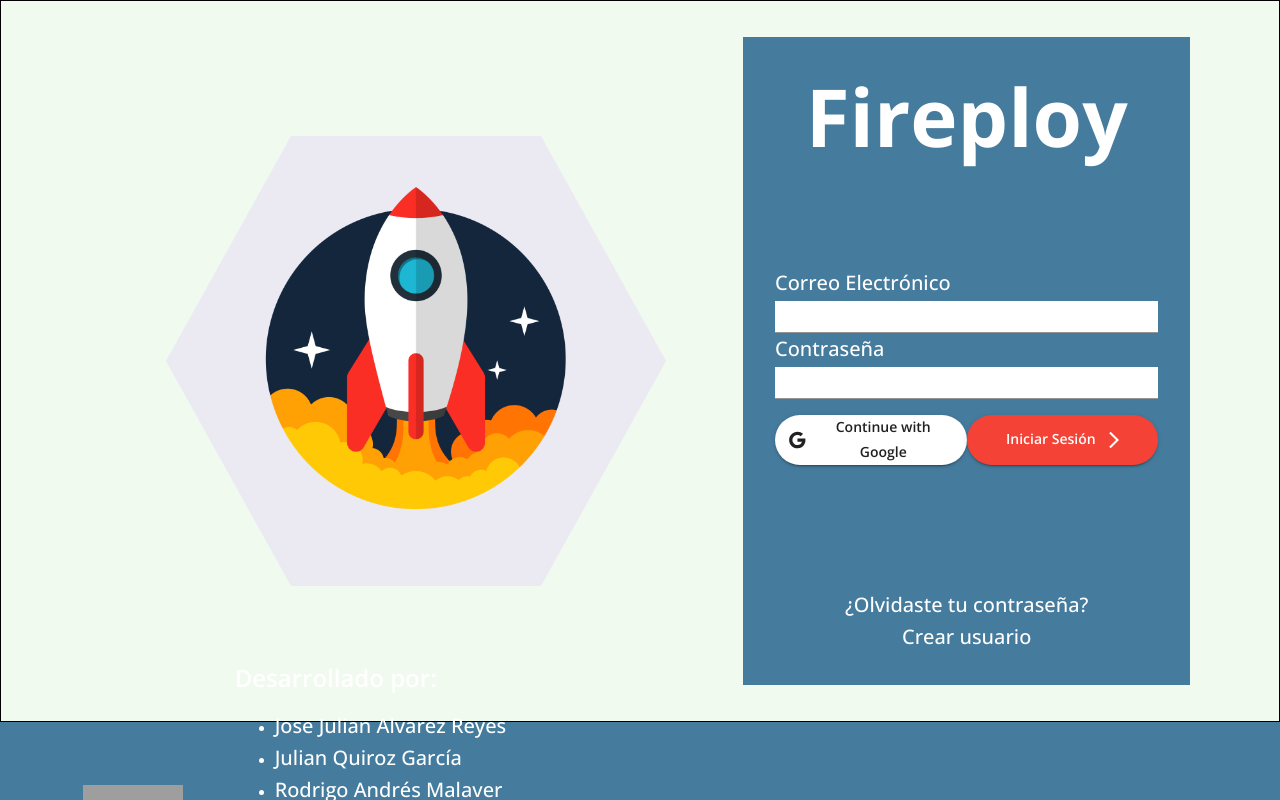
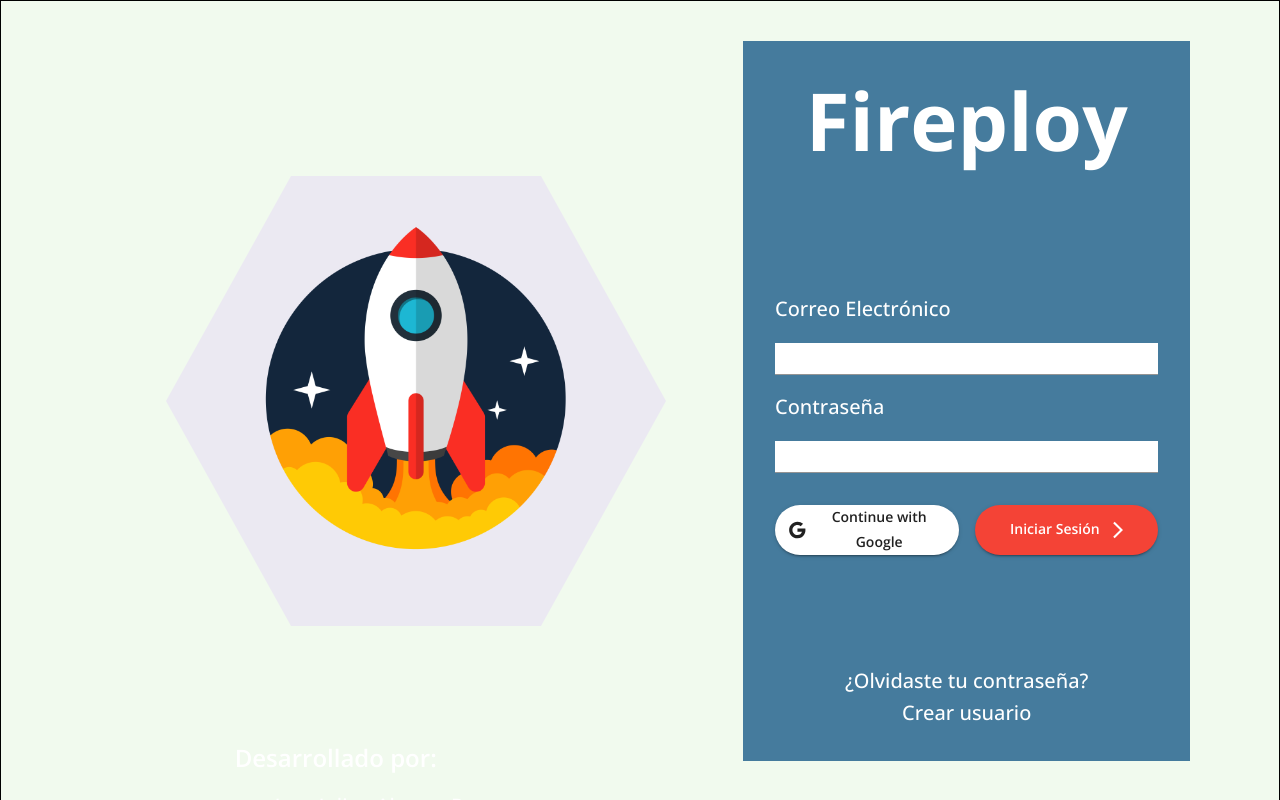
Before and after one commit to Malvare22/Fireploy_Frontend, a React (Vite) app: page / in a window 1280 px wide. Shown: the top 800 px of the page. Built offline with nearby package versions, Linux system fonts and the light colour scheme; grey boxes are pictures that could not be loaded.

Commit message:
fix(login): :art: bug with margins

```diff
--- a/src/core/router/router.tsx
+++ b/src/core/router/router.tsx
@@ -1,9 +1,10 @@
 import { createBrowserRouter } from "react-router-dom";
 import Test from "../../modules/general/pages/index/index";
+import PreLogin from "../../modules/general/layouts/prelogin";
 
 export const router = createBrowserRouter([
     {
       path: "/",
-      element: <Test/>,
+      element: <PreLogin><Test></Test></PreLogin>,
     },
   ]);
--- a/src/modules/general/layouts/prelogin/index.tsx
+++ b/src/modules/general/layouts/prelogin/index.tsx
@@ -1,18 +1,16 @@
 import { Box, Grid2 as Grid } from "@mui/material"
+import Footer from "../../components/footer"
+import React from "react"
+import { styles } from "./styles"
 
-function PreLogin() {
+function PreLogin({children} : {children: React.ReactNode}) {
   return (
-    <Grid container>
-      <Grid size={4}>
-
-      </Grid>
-      <Grid size={4}>
-
-      </Grid>
-      <Grid size={4}>
-
-      </Grid>
-    </Grid>
+    <>
+      <Box sx={styles.container}>
+        {children}
+      </Box>
+      <Footer></Footer>
+    </>
   )
 }
 
--- a/src/modules/general/layouts/prelogin/styles.ts
+++ b/src/modules/general/layouts/prelogin/styles.ts
@@ -2,6 +2,6 @@
 
 export const styles : Record<'container', SxProps> = {
     container: {
-
+        minHeight: {md: '100vh'}
     }
 }
--- a/src/modules/general/pages/index/index.tsx
+++ b/src/modules/general/pages/index/index.tsx
@@ -23,10 +23,10 @@
         <Typography variant="h1" color="white" sx={styles.title}>{LoginLabel.title}</Typography>
 
         <Box sx={styles.form}>
-          <Typography variant="h6">{LoginLabel.email}</Typography>
-          <Typography variant="h6"><Input sx={styles.input}></Input></Typography>
-          <Typography variant="h6">{LoginLabel.password}</Typography>
-          <Typography variant="h6"><Input sx={styles.input}></Input></Typography>
+          <Typography variant="h6" sx={{marginTop: 2}}>{LoginLabel.email}</Typography>
+          <Typography variant="h6" sx={{marginTop: 2}}><Input sx={styles.input}></Input></Typography>
+          <Typography variant="h6" sx={{marginTop: 2}}>{LoginLabel.password}</Typography>
+          <Typography variant="h6" sx={{marginTop: 2}}><Input sx={styles.input}></Input></Typography>
           <Box sx={styles.buttonsContainer}>
             <Button startIcon={<GoogleIcon/>} sx={styles.googleButton} variant="contained">{LoginLabel.googleText}</Button>
             <Button sx={styles.button} endIcon={<ArrowForwardIosIcon/>} variant="contained" color="error">{LoginLabel.startSession}</Button>
@@ -42,7 +42,6 @@
       </Box>
 
       </Box>
-      <Footer></Footer>
 
       </>
   )
--- a/src/modules/general/pages/index/styles.ts
+++ b/src/modules/general/pages/index/styles.ts
@@ -11,7 +11,7 @@
         justifyContent: 'center',
         alignItems: 'center',
         border: '1px solid black',
-        height: '90vh',
+        height: {md: '100vh'},
         backgroundColor: 'secondary.light'
         // width: '100vw',
         // alignItems: 'center'
@@ -29,7 +29,8 @@
     button: {
         borderRadius: '50px',
         height: '50px',
-        width: '200px'
+        width: '200px',
+        marginLeft: 2
     },
     googleButton: {
         borderRadius: '50px',
@@ -42,24 +43,19 @@
     },
     form: {
         padding: 4,
-        '> *':{
-            marginBottom: 2.5
-        }
     },
     buttonsContainer: {
         textAlign: 'center',
         display: {md: 'flex'},
         justifyContent: 'center',
         alignContent: 'center',
-        '> *': {
-            margin: 2
-        },
-        marginTop: 2
+        marginTop: 4
+
     },
     formContainer:{
         backgroundColor: 'customBlue.main',
         color: 'white',
-        height: {md : '90%'},
+        height: {xs: '100vh', md : '90%'},
         width: {xs: '100%', md: '35%'},
         display: 'flex',
         flexDirection: 'column',
```
